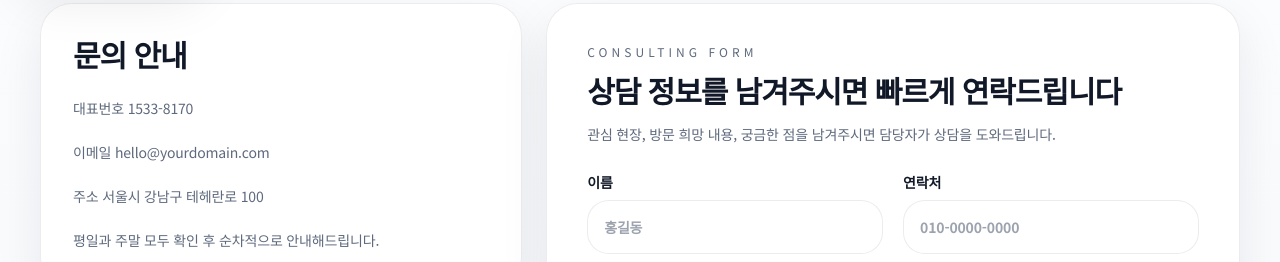
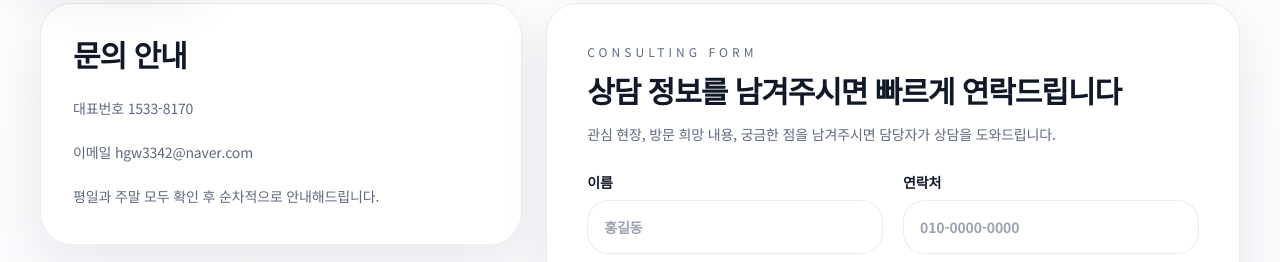
Before and after one commit to gj5x8v8xrv-a11y/qnsdid, a Next.js app: page /contact in a window 1280 px wide. Shown: the part 800-1062 px from the top of the page. Built offline with nearby package versions, Linux system fonts and the light colour scheme; no server answers.

Commit message:
Update public contact details

```diff
--- a/src/app/(site)/contact/page.tsx
+++ b/src/app/(site)/contact/page.tsx
@@ -63,7 +63,6 @@ export default async function ContactPage({
             <div className="mt-5 space-y-3 text-sm leading-8 text-muted">
               <p>대표번호 {site.companyPhone}</p>
               <p>이메일 {site.companyEmail}</p>
-              <p>주소 {site.companyAddress}</p>
               <p>평일과 주말 모두 확인 후 순차적으로 안내해드립니다.</p>
             </div>
           </div>
--- a/src/components/site/site-footer.tsx
+++ b/src/components/site/site-footer.tsx
@@ -21,7 +21,6 @@ export function SiteFooter() {
             <p>대표번호 {site.companyPhone}</p>
             <p>상담 가능 시간 09:00 - 20:00</p>
             <p>이메일 {site.companyEmail}</p>
-            <p>주소 {site.companyAddress}</p>
           </div>
         </div>
 
--- a/src/lib/utils.ts
+++ b/src/lib/utils.ts
@@ -11,9 +11,8 @@ export function getSiteConfig(): SiteConfig {
       "분양중인 현장과 소개가 완료된 현장을 함께 살펴보고, 관심 있는 현장은 편하게 문의하실 수 있습니다.",
     companyPhone: process.env.NEXT_PUBLIC_COMPANY_PHONE || "1533-8170",
     companyEmail:
-      process.env.NEXT_PUBLIC_COMPANY_EMAIL || "hello@bunyangmap.co.kr",
-    companyAddress:
-      process.env.NEXT_PUBLIC_COMPANY_ADDRESS || "서울시 강남구 테헤란로 100",
+      process.env.NEXT_PUBLIC_COMPANY_EMAIL || "hgw3342@naver.com",
+    companyAddress: process.env.NEXT_PUBLIC_COMPANY_ADDRESS || "",
     siteUrl:
       process.env.NEXT_PUBLIC_SITE_URL || "https://www.example-estate.co.kr"
   };
```
Also changed, not shown: 2 other files (tests, documents, lock files or other folders).
